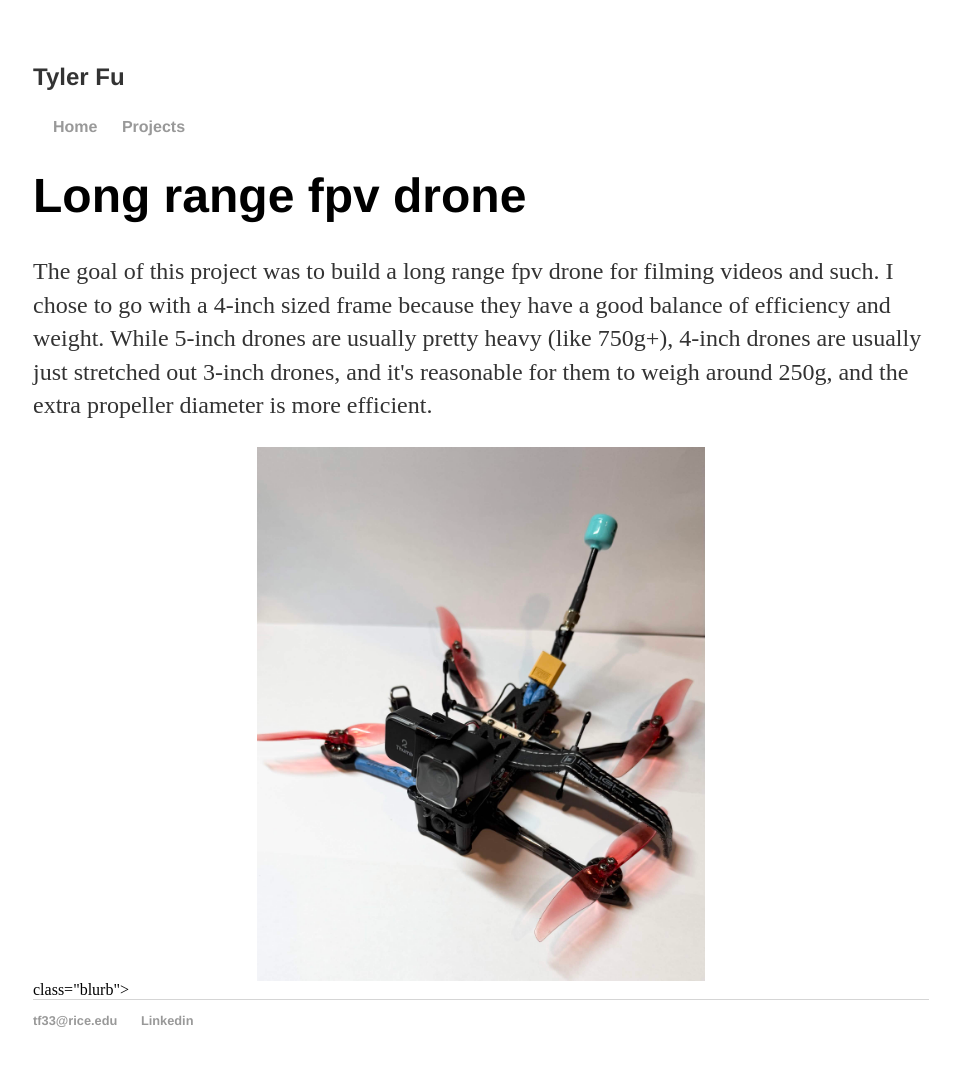
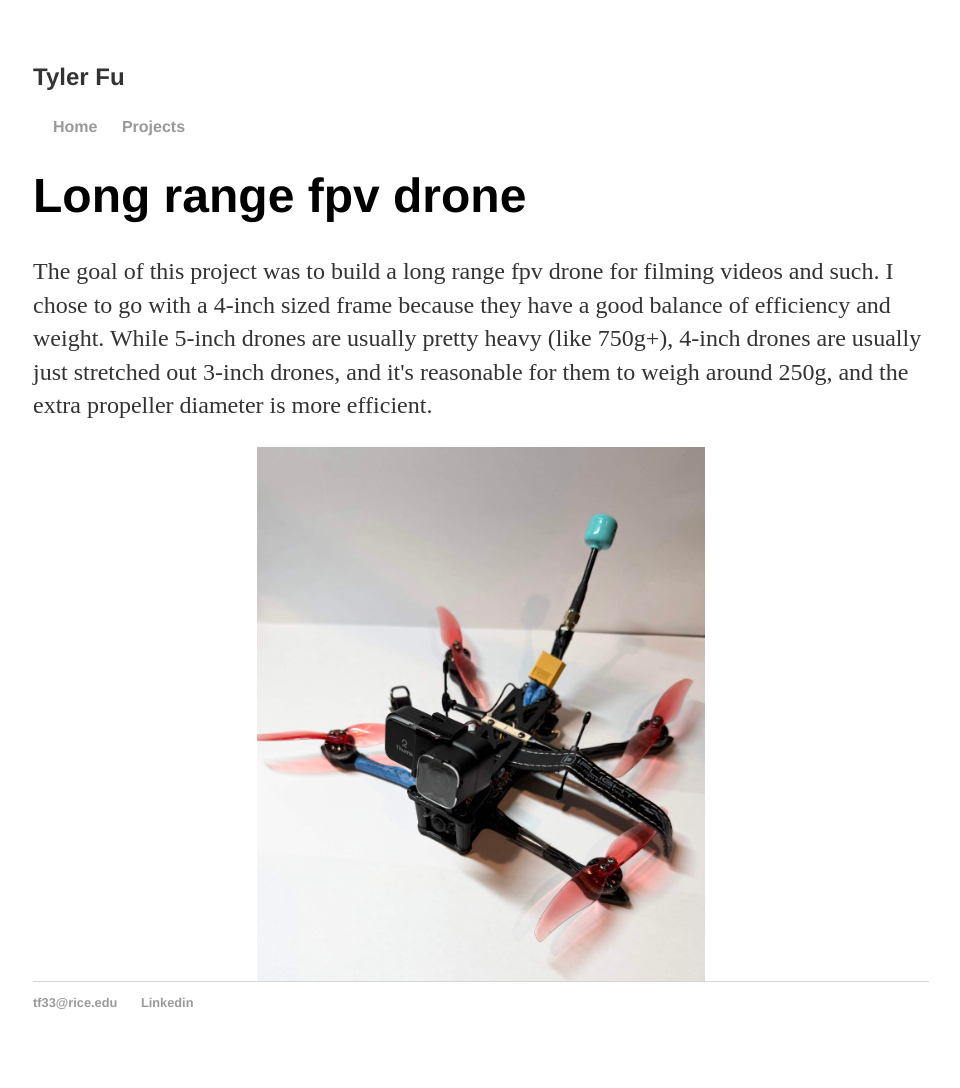
Before and after one commit to tfu1897/tfu1897.github.io, a Jekyll site: the page built from Projects/drone.html, in a window 1280 px wide. Shown: the whole page, without its empty margins (159-1119 px from the left). Built offline with Jekyll 4.4.1, drawn with Linux system fonts in a browser that asks for light colours.

Commit message:
Update drone.html

```diff
--- a/Projects/drone.html
+++ b/Projects/drone.html
@@ -7,4 +7,4 @@ permalink: /Projects/drone/
 	<h1>Long range fpv drone</h1>
 	<p>The goal of this project was to build a long range fpv drone for filming videos and such. I chose to go with a 4-inch sized frame because they have a good balance of efficiency and weight. While 5-inch drones are usually pretty heavy (like 750g+), 4-inch drones are usually just stretched out 3-inch drones, and it's reasonable for them to weigh around 250g, and the extra propeller diameter is more efficient. </p>
 	<img src="{{ 'images/droneground.jpg' | relative_url }}" class="centered-image">
-</div> class="blurb">
+</div>
```
